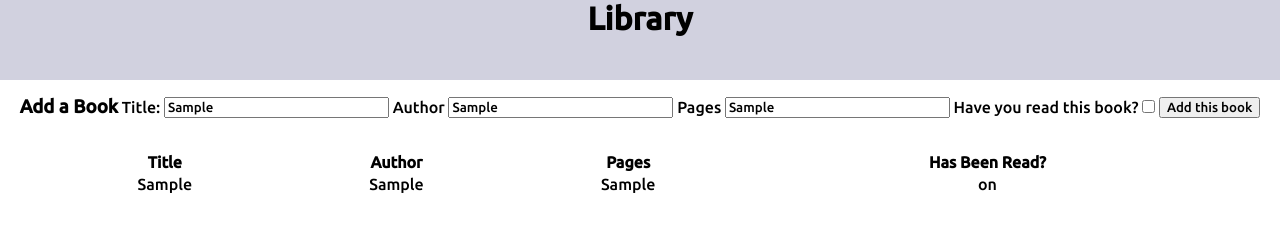
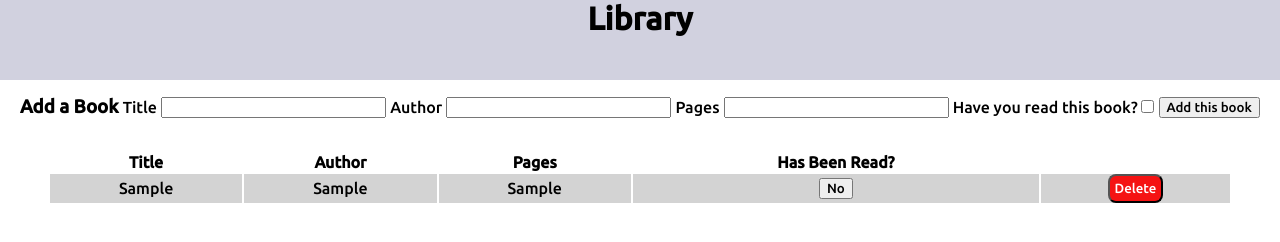
Before and after one commit to jflanagan55/library, a plain HTML site: page index.html in a window 1280 px wide. Both pictures are taken after typing "Sample", "Sample", "Sample" into the empty fields and a click on the button "Add this book". Drawn offline with Linux system fonts and the light colour scheme.

Commit message:
in need of some styling but solid otherwise

```diff
--- a/index.html
+++ b/index.html
@@ -19,7 +19,7 @@
         <div class="bookForm">
             <form action="" method="post">
                 <h3>Add a Book</h3>
-                <label for="title">Title:</label>
+                <label for="title">Title</label>
                 <input type="text" id="title" name="title">
                 <label for="author">Author</label>
                 <input type="text" id="author" name="author">
--- a/index.js
+++ b/index.js
@@ -22,9 +22,9 @@ class Book{
   }
 
 
+  class displayFunctions{
 
-
-    function addBookToDisplay(book){
+  static  addBookToDisplay(book){
       let newRow = document.createElement('tr');
       newRow.classList.add('tableRows')
       let {title, author, pages, haveRead} = book;
@@ -41,16 +41,46 @@ class Book{
       pagesCell.innerText = pages;
       newRow.append(pagesCell)
 
-      let haveReadCell= document.createElement('td');
-      haveReadCell.innerText = haveRead;
+      let haveReadCell = document.createElement('td')
+      let haveReadButton= document.createElement('button');
+      haveReadButton.classList.add('readStatusButton')
+      if(haveRead === true){
+      haveReadButton.innerText = "Yes";
+      }
+      else{
+        haveReadButton.innerText = "No"
+      }
       newRow.append(haveReadCell)
+      haveReadCell.append(haveReadButton)
+
+      let deleteCell = document.createElement('td')
+      let deleteBtn = document.createElement("button");
+      deleteBtn.classList.add('delete');
+      deleteBtn.innerText = "Delete"
+      newRow.append(deleteBtn)
 
       let libData = document.querySelector('.libData');
       libData.append(newRow)
 
+      deleteBtn.addEventListener('click', () =>{
+        let rowRemove = deleteBtn.parentElement;
+        let dad = rowRemove.parentElement;
+        dad.removeChild(rowRemove);
+        capture: true
+
+
+      })
+      haveReadButton.addEventListener('click', ()=>{
+        if(haveReadButton.innerText === "Yes"){
+          haveReadButton.innerText = "No"
+        }
+        else {haveReadButton.innerText = "Yes"}
+      })
+
+
 
     }
-
+  }
 
 
 let submitBtn = document.querySelector('#submit')
@@ -60,8 +90,18 @@ submitBtn.addEventListener('click', ()=>{
   let titleInfo = document.querySelector("#title").value
   let authorInfo = document.querySelector("#author").value
   let pagesInfo = document.querySelector("#pages").value
-  let haveReadInfo = document.querySelector('#haveRead').value
+  let haveReadInfo = document.querySelector('#haveRead').checked
   let book = new Book(titleInfo, authorInfo, pagesInfo, haveReadInfo)
   book.addBookToLibrary(book)
-  addBookToDisplay(book)
+  displayFunctions.addBookToDisplay(book)
+  clearForm()
 })
+
+
+function clearForm(){
+  document.querySelector('#title').value = ""
+  document.querySelector('#author').value= ""
+  document.querySelector('#pages').value= ""
+  document.querySelector('#haveRead').checked = false
+
+}
--- a/styles.css
+++ b/styles.css
@@ -26,3 +26,16 @@ table {
 .tableRows{
     text-align: center;
 }
+
+.delete{
+    background-color: #f51313;
+    border-radius: 0.5rem;
+    padding:0.3rem;
+    color:white;
+}
+.delete:hover{
+    cursor: pointer;
+}
+tbody > tr:nth-child(odd){
+    background-color: #d3d3d3;
+}
```
